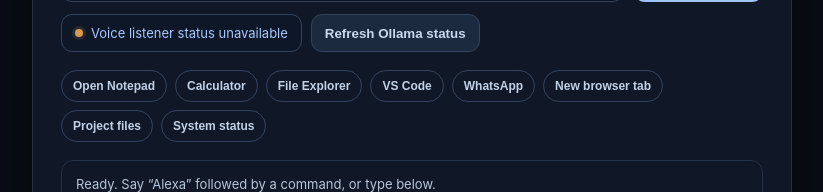
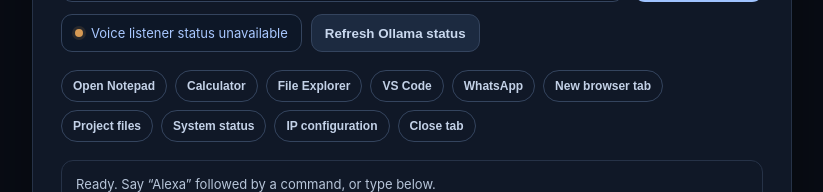
Before and after one commit to muhammadnavas/desktop-agent, a plain HTML site: page desktop_agent/web/index.html in a window 1280 px wide. Shown: the part 199-391 px from the top of the page, without its empty margins (228-1051 px from the left). Drawn offline with Linux system fonts and the light colour scheme; no server answers.

Commit message:
Add diagnostic and close-tab dashboard shortcuts

```diff
--- a/desktop_agent/web/index.html
+++ b/desktop_agent/web/index.html
@@ -35,7 +35,7 @@ textarea{width:100%;min-height:96px;resize:vertical;padding:13px 14px;border:1px
 <header><div class="brand"><div class="logo">D</div><div><h1>Desktop Agent</h1><div class="muted">Local AI · Voice · Windows control</div></div></div><div id="ollama-pill" class="pill">Checking Ollama…</div></header>
 <form id="command-form"><label for="command">Tell your computer what to do</label><div class="entry"><input id="command" maxlength="1000" autocomplete="off" placeholder="Open Notepad and start writing…" required><button id="run" type="submit">Run command</button></div></form>
 <div class="actions"><span id="voice-state" class="voice-indicator"><span class="voice-dot"></span><span>Starting Alexa wake-word detection…</span></span><button id="refresh" class="secondary" type="button">Refresh Ollama status</button></div>
-<div class="examples"><button class="chip" type="button" data-command="Open Notepad">Open Notepad</button><button class="chip" type="button" data-command="Launch Calculator">Calculator</button><button class="chip" type="button" data-command="Open File Explorer">File Explorer</button><button class="chip" type="button" data-command="Start VS Code">VS Code</button><button class="chip" type="button" data-command="Open WhatsApp">WhatsApp</button><button class="chip" type="button" data-command="Open a new tab">New browser tab</button><button class="chip" type="button" data-command="List project files in D:\\Projects">Project files</button><button class="chip" type="button" data-command="Show my system information">System status</button></div>
+<div class="examples"><button class="chip" type="button" data-command="Open Notepad">Open Notepad</button><button class="chip" type="button" data-command="Launch Calculator">Calculator</button><button class="chip" type="button" data-command="Open File Explorer">File Explorer</button><button class="chip" type="button" data-command="Start VS Code">VS Code</button><button class="chip" type="button" data-command="Open WhatsApp">WhatsApp</button><button class="chip" type="button" data-command="Open a new tab">New browser tab</button><button class="chip" type="button" data-command="List project files in D:\\Projects">Project files</button><button class="chip" type="button" data-command="Show my system information">System status</button><button class="chip" type="button" data-command="Run ipconfig">IP configuration</button><button class="chip" type="button" data-command="Close this tab">Close tab</button></div>
 <div id="status" class="status" role="status" aria-live="polite">Ready. Say “Alexa” followed by a command, or type below.</div>
 <div class="meta"><span id="engine">Intent engine: checking…</span><span>Localhost only</span></div>
 <section class="desktop-panel">
```
